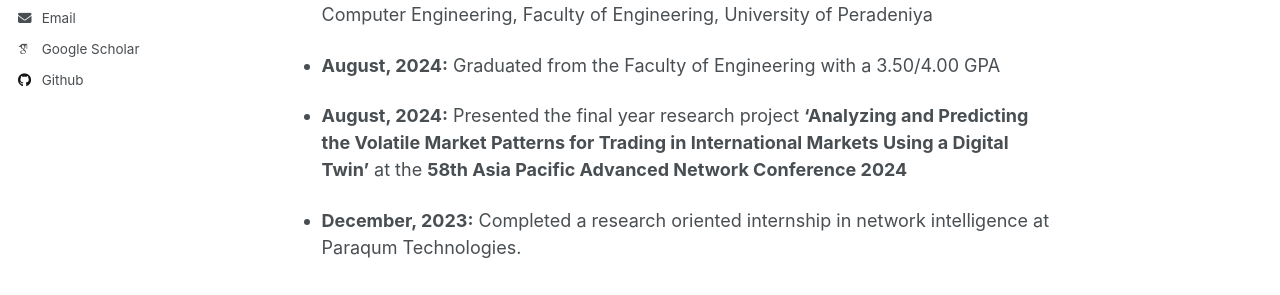
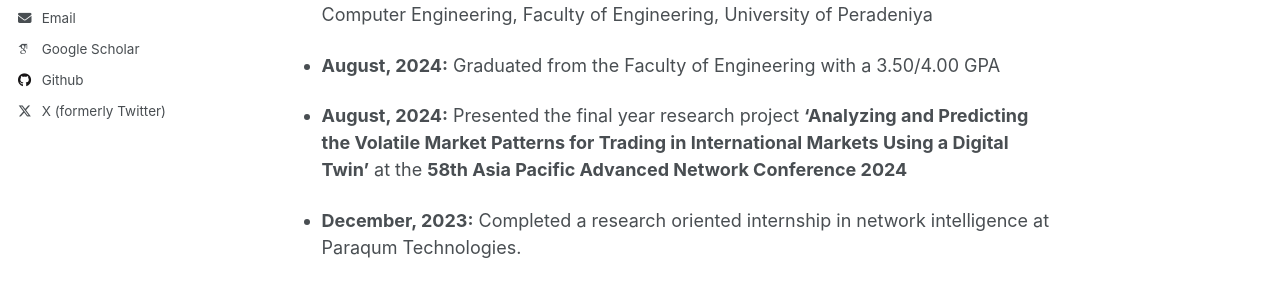
Before and after one commit to IshtaJayakody/IshtaJayakody.github.io, a Jekyll site: the page built from _pages/about.md, in a window 1280 px wide. Shown: the part 465-760 px from the top of the page. Built offline with Jekyll 4.4.1, drawn with Linux system fonts in a browser that asks for light colours; some web fonts are replaced.

Commit message:
Update _config.yml

```diff
--- a/_config.yml
+++ b/_config.yml
@@ -65,7 +65,7 @@ author:
   steam            : # Username
   telegram         : # URL
   tumblr           : # Username
-  twitter          : # Username for X / Twitter
+  twitter          : Username for X / Twitter
   vine             : # Username
   weibo            : # Username
   wikipedia        : # Username
```
